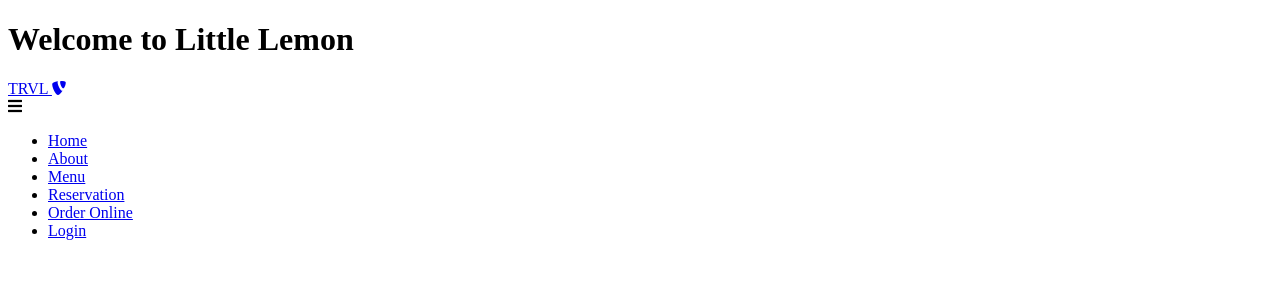
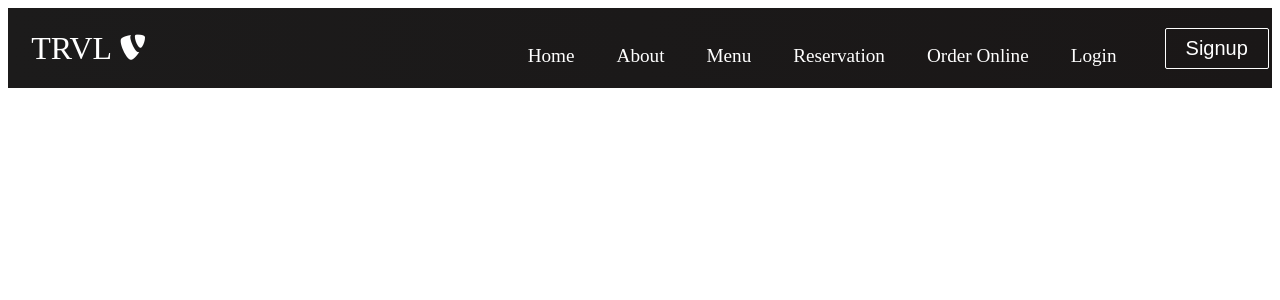
Before and after one commit to Rupesh1904/littlelemon, a React (Create React App) app: page / in a window 1280 px wide. Shown: the top 300 px of the page. Built offline with nearby package versions, Linux system fonts and the light colour scheme.

Commit message:
new changes

```diff
--- a/src/App.js
+++ b/src/App.js
@@ -1,18 +1,17 @@
-import Navigation from './Components/Navbar';
-import Header from './Components/Header';
+
 import {BrowserRouter,Routes, Route,} from 'react-router-dom';
 import './App.css';
+import Navbar from './Components/Navbar';
 function App() {
   return (
     <>
-    <Header/>
+
     <BrowserRouter>
-      <Navigation/>
+      <Navbar/>
       <Routes>
         <Route path="/" exact />
       </Routes>
     </BrowserRouter>
-
     </>
   );
 }
--- a/src/Components/Button.css
+++ b/src/Components/Button.css
@@ -0,0 +1,36 @@
+:root{
+    --primary: #fff;
+}
+.btn{
+    padding: 8px 20px;
+    border-radius: 2px;
+    outline: none;
+    border: none;
+    cursor: pointer;
+}
+.btn--primary{
+    background-color: var(--primary);
+    color:#242424;
+    border: 1px solid var(--primary);
+}
+.btn--outline{
+    background-color: transparent;
+    color:white;
+    padding:8px 20px;
+    border: 1px solid var(--primary);
+    transition: all 0.3s ease-out;
+}
+.btn--medium{
+    padding: 8px 20px;
+    font-size: 20px;
+}
+.btn--large{
+    padding: 12px 26px;
+    font-size: 20px;
+}
+.btn--medium:hover, .btn--large:hover{
+    background: #fff;
+    color: #242424;
+    transition: all 0.3s ease-out;
+
+}
--- a/src/Components/Button.js
+++ b/src/Components/Button.js
@@ -0,0 +1,33 @@
+import React from 'react';
+import './Button.css';
+import { Link } from 'react-router-dom';
+
+const STYLES = ['btn--primary', 'btn--outline', 'btn--test'];
+
+const SIZES = ['btn--medium', 'btn--large'];
+
+export const Button = ({
+  children,
+  type,
+  onClick,
+  buttonStyle,
+  buttonSize
+}) => {
+  const checkButtonStyle = STYLES.includes(buttonStyle)
+    ? buttonStyle
+    : STYLES[0];
+
+  const checkButtonSize = SIZES.includes(buttonSize) ? buttonSize : SIZES[0];
+
+  return (
+    <Link to='/sign-up' className='btn-mobile'>
+      <button
+        className={`btn ${checkButtonStyle} ${checkButtonSize}`}
+        onClick={onClick}
+        type={type}
+      >
+        {children}
+      </button>
+    </Link>
+  );
+};
--- a/src/Components/Header.js
+++ /dev/null
@@ -1,7 +0,0 @@
-function Header(){
-    return (
-        <h1>Welcome to Little Lemon</h1>
-
-    );
-}
-export default Header;
--- a/src/Components/Navbar.js
+++ b/src/Components/Navbar.js
@@ -1,18 +1,33 @@
-import React,{useState} from 'react';
+import React,{useState,useEffect} from 'react';
 import  {Link} from 'react-router-dom';
+import { Button } from './Button';
+import  './navbar.css';
 function Navbar() {
     const [click, setClick]= useState(false);
+    const [button, setButton]= useState(true);
     const handleClick=()=>{
         setClick(!click);
     }
     const closeMobileMenu=()=>{
         setClick(false);
     }
+    const showButton=()=>{
+        if(window.innerWidth<=960){
+            setButton(false);
+        }
+        else{
+            setButton(true);
+        }
+    };
+    useEffect(()=>{
+        showButton();
+    },[]);
+    window.addEventListener('resize',showButton);
   return (
    <>
    <nav className="navbar">
     <div className="navbar-container">
-    <Link to="/" className='navbar-logo' >
+    <Link to="/" className='navbar-logo' onClick={closeMobileMenu} >
         TRVL <i className="fab fa-typo3"/>
     </Link>
     <div className="menu-icon" onClick={handleClick}>
@@ -50,10 +65,11 @@
             </Link>
         </li>
     </ul>
+        {button &&<Button buttonStyle='btn--outline'>Signup</Button>}
     </div>
    </nav>
    </>
-  )
+  );
 }
 
 export default Navbar
--- /dev/null
+++ b/src/Components/navbar.css
@@ -0,0 +1,82 @@
+.navbar {
+    background: linear-gradient(90deg, rgb(28, 27, 27) 0%, rgb(26, 23, 23) 100%);
+    height: 80px;
+    display: flex;
+    justify-content: center;
+    align-items: center;
+    font-size: 1.2rem;
+    position: sticky;
+    top: 0;
+    z-index: 999;
+}
+.navbar-container {
+    display: flex;
+    justify-content: center;
+    align-items: center;
+    height: 80px;
+    max-width: 1500px;
+  }
+.navbar-logo {
+    color: #fff;
+    justify-self: start;
+    margin-left: 20px;
+    cursor: pointer;
+    text-decoration: none;
+    font-size: 2rem;
+    display: flex;
+    align-items: center;
+  }
+.fa-typo3 {
+    margin-left: 0.5rem;
+    font-size: 1.8rem;
+  }
+.nav-menu {
+    display: grid;
+    grid-template-columns: repeat(6, auto);
+    grid-gap: 10px;
+    list-style: none;
+    text-align:center;
+    width: 74vw;
+    justify-content: end;
+    margin-right: 2rem;
+  }
+.nav-item {
+    height: 10px;
+  }
+.nav-links {
+    color: #fff;
+    display:flex;
+    align-items: center;
+    text-decoration: none;
+    padding: 0.5rem 1rem;
+    height: 100%;
+  }
+.nav-links:hover {
+    border-bottom: 4px solid #fff;
+    transition: all 0.2s ease-out;
+  }
+.fa-bars {
+    color: #fff;
+  }
+.nav-links-mobile {
+    display: none;
+  }
+.menu-icon {
+    display: none;
+  }
+@media screen and (max-width: 960px) {
+    .NavbarItems {
+      position: relative;
+    }
+.nav-menu {
+      display: flex;
+      flex-direction: column;
+      width: 100%;
+      height: 90vh;
+      position: absolute;
+      top: 80px;
+      left: -100%;
+      opacity: 1;
+      transition: all 0.5s ease;
+    }
+}
```
